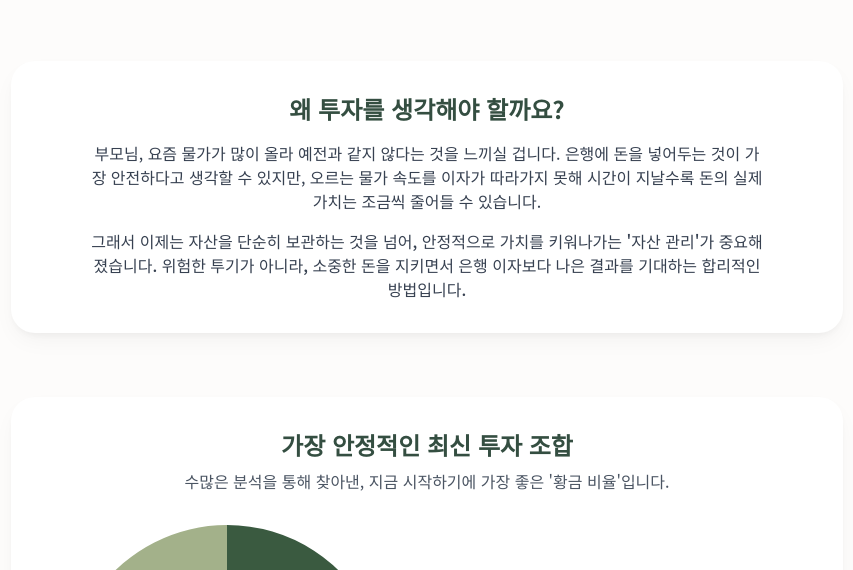
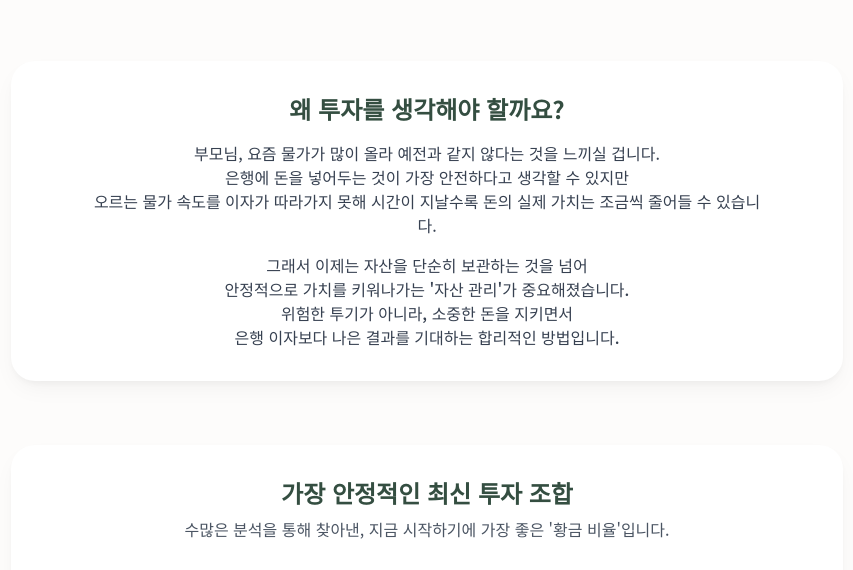
Before and after one commit to SQDcoin/portfolio, a plain HTML site: page index.html in a window 1280 px wide. Shown: the part 183-753 px from the top of the page, without its empty margins (213-1066 px from the left). Drawn offline with nearby package versions, Linux system fonts and the light colour scheme.

Commit message:
Update index.html

```diff
--- a/index.html
+++ b/index.html
@@ -48,8 +48,8 @@
             <section class="card p-6 md:p-8">
                 <h2 class="text-2xl font-bold text-center mb-4 text-[#344E41]">왜 투자를 생각해야 할까요?</h2>
                 <div class="text-center text-gray-700 space-y-4 text-base max-w-2xl mx-auto">
-                    <p>부모님, 요즘 물가가 많이 올라 예전과 같지 않다는 것을 느끼실 겁니다. 은행에 돈을 넣어두는 것이 가장 안전하다고 생각할 수 있지만, 오르는 물가 속도를 이자가 따라가지 못해 시간이 지날수록 돈의 실제 가치는 조금씩 줄어들 수 있습니다.</p>
-                    <p class="font-medium">그래서 이제는 자산을 단순히 보관하는 것을 넘어, 안정적으로 가치를 키워나가는 '자산 관리'가 중요해졌습니다. 위험한 투기가 아니라, 소중한 돈을 지키면서 은행 이자보다 나은 결과를 기대하는 합리적인 방법입니다.</p>
+                    <p>부모님, 요즘 물가가 많이 올라 예전과 같지 않다는 것을 느끼실 겁니다. <br>은행에 돈을 넣어두는 것이 가장 안전하다고 생각할 수 있지만<br>오르는 물가 속도를 이자가 따라가지 못해 시간이 지날수록 돈의 실제 가치는 조금씩 줄어들 수 있습니다.</p>
+                    <p class="font-medium">그래서 이제는 자산을 단순히 보관하는 것을 넘어<br>안정적으로 가치를 키워나가는 '자산 관리'가 중요해졌습니다.<br>위험한 투기가 아니라, 소중한 돈을 지키면서<br>은행 이자보다 나은 결과를 기대하는 합리적인 방법입니다.</p>
                 </div>
             </section>
 
```
